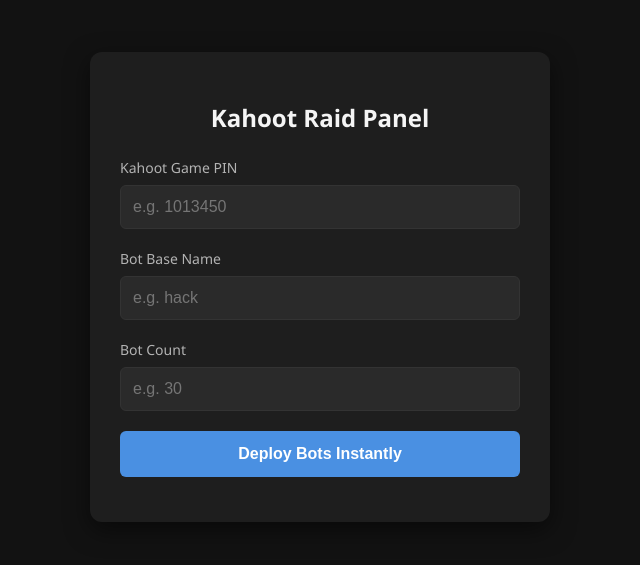
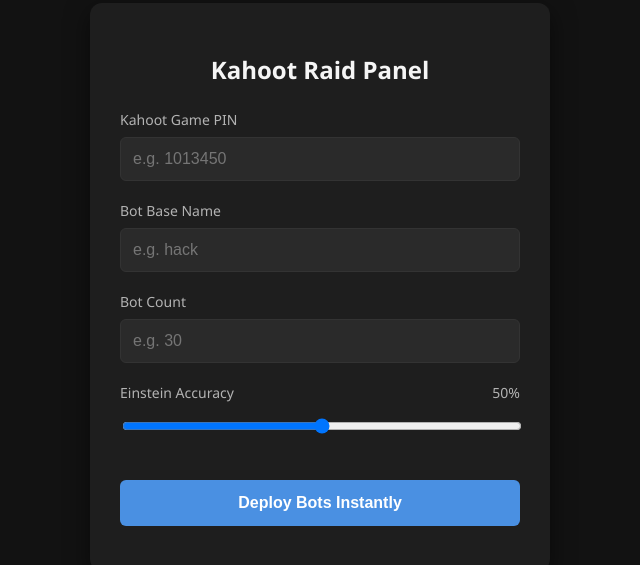
Before and after one commit to mtheo3103-hash/socketraid, a website: page index.html in a window 1280 px wide. Shown: the part 113-678 px from the top of the page, without its empty margins (320-960 px from the left). Drawn offline with Linux system fonts and the light colour scheme.

Commit message:
Update index.html

```diff
--- a/index.html
+++ b/index.html
@@ -49,6 +49,20 @@
             border-color: #4a90e2;
             outline: none;
         }
+        .slider-container {
+            margin-bottom: 25px;
+        }
+        .slider-labels {
+            display: flex;
+            justify-content: space-between;
+            font-size: 14px;
+            color: #b3b3b3;
+            margin-bottom: 5px;
+        }
+        input[type="range"] {
+            padding: 0;
+            cursor: pointer;
+        }
         button {
             width: 100%;
             padding: 14px;
@@ -86,12 +100,26 @@
         <label for="count">Bot Count</label>
         <input type="number" id="count" name="count" required min="1" max="100" placeholder="e.g. 30">
 
+        <div class="slider-container">
+            <div class="slider-labels">
+                <label>Einstein Accuracy</label>
+                <span id="accuracyVal">50%</span>
+            </div>
+            <input type="range" id="accuracy" name="accuracy" min="0" max="100" value="50">
+        </div>
+
         <button type="submit">Deploy Bots Instantly</button>
     </form>
     <div id="status"></div>
 </div>
 
 <script>
+    const slider = document.getElementById('accuracy');
+    const output = document.getElementById('accuracyVal');
+    slider.oninput = function() {
+        output.innerHTML = this.value + "%";
+    }
+
     document.getElementById('raidForm').addEventListener('submit', async (e) => {
         e.preventDefault();
         const statusDiv = document.getElementById('status');
@@ -101,7 +129,8 @@
         const data = {
             pin: document.getElementById('pin').value,
             baseName: document.getElementById('baseName').value,
-            count: document.getElementById('count').value
+            count: document.getElementById('count').value,
+            accuracy: document.getElementById('accuracy').value
         };
 
         const response = await fetch('/start-raid', {
```
